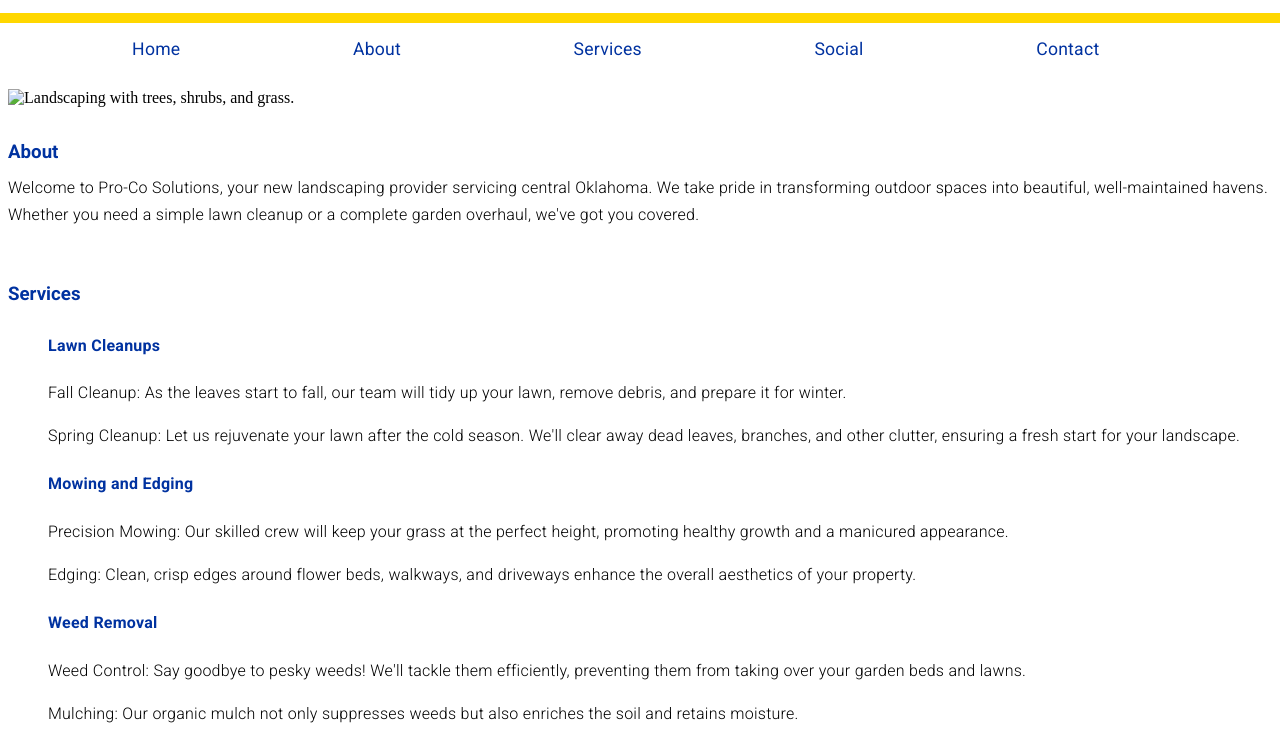
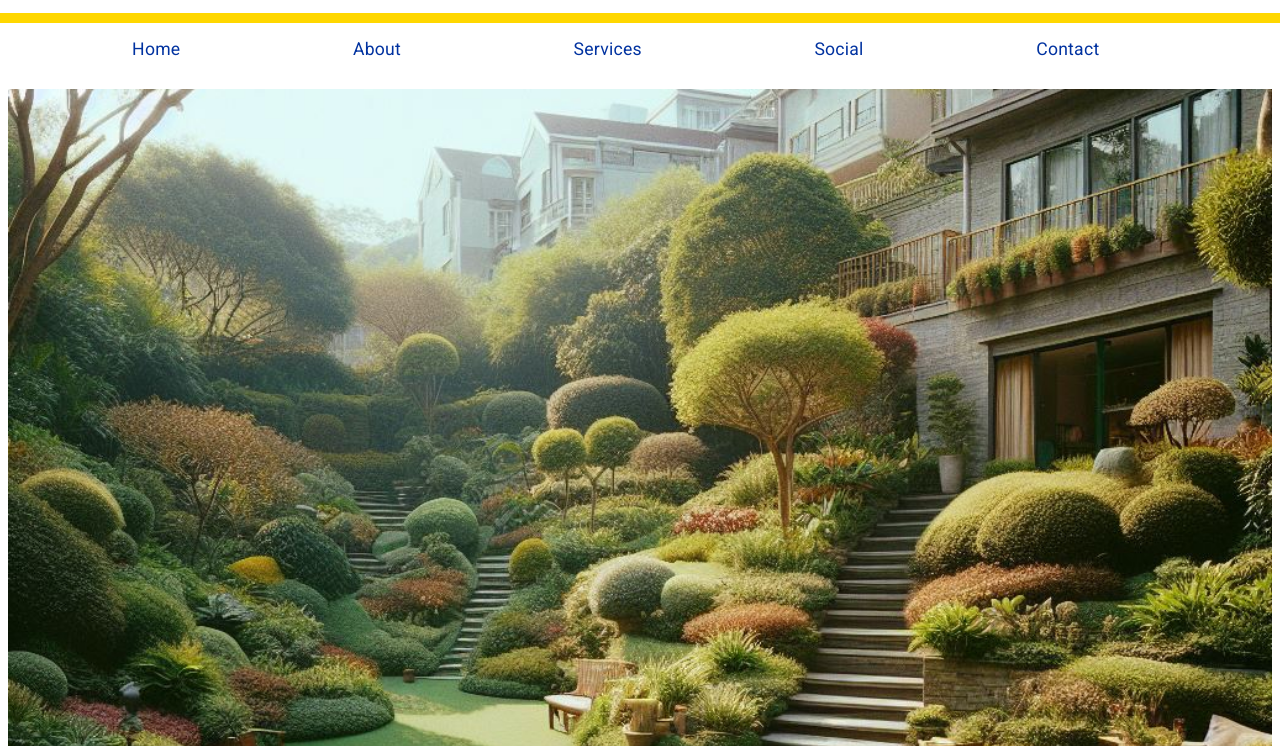
Before and after one commit to christian-m-castillo/pro-co-solutions, a plain HTML site: page index.html in a window 1280 px wide. Shown: the part 52-798 px from the top of the page. Drawn offline with Linux system fonts and the light colour scheme.

Commit message:
Update index.html
Updated header img element src attribute to not have folder name in file path, but rather directly reference jpeg file name.

```diff
--- a/index.html
+++ b/index.html
@@ -405,7 +405,7 @@ RULE FOR ESTABLISHING GRID LAYOUT ON LARGER SCREENS
 					<li><a href="#contact-heading">Contact</a></li>
 				</ul>
 			</nav>
-			<img src="img/header1ls.jpeg" alt="Landscaping with trees, shrubs, and grass." class="header-image"/>
+			<img src="header1ls.jpeg" alt="Landscaping with trees, shrubs, and grass." class="header-image"/>
 		</header>
 	</section>
 	<div class="grid-wrapper">
```
